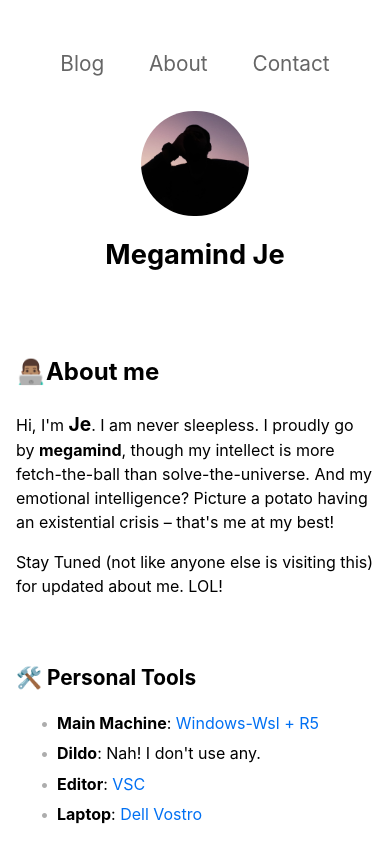
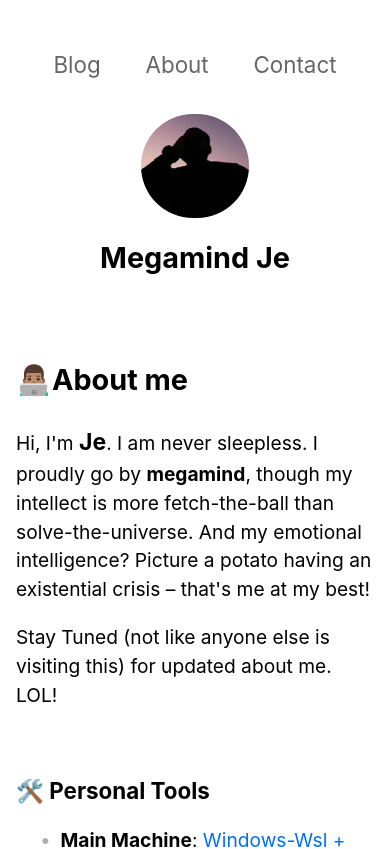
Before and after one commit to saurabhje/blog, a Next.js app: page /about in a window 390 px wide. Shown: the top 849 px of the page. Built offline with nearby package versions, Linux system fonts and the light colour scheme.

Commit message:
Style resizing font

```diff
--- a/styles/utils.module.css
+++ b/styles/utils.module.css
@@ -104,24 +104,24 @@
 
 @media screen and (max-width: 450px) {
   .headingXl{
-    font-size: 1.3rem;
+    font-size: 1.4rem;
     font-weight: 400;
   }
   .paddingLeft{
     padding-left: 0;
   }
   .heading2Xl{
-    font-size: 2rem;
+    font-size: 2.1rem;
   }
   .headingMd{
-    font-size: 1rem;
+    font-size: 1.2rem;
   }
   .headingXlPost{
-    font-size: 1.4rem;
+    font-size: 1.5rem;
     font-weight: 700;
   }
   .headingLg{
-    font-size: 1.7rem;
+    font-size: 1.8rem;
   }
   .lightText {
     font-size: 0.9rem;
@@ -130,7 +130,7 @@
     border-radius: 5px;
   }
   .aboutheading{
-    font-size: 1.3rem;
+    font-size: 1.4rem;
     line-height: 1.5;
   }
   .navbar{
```
